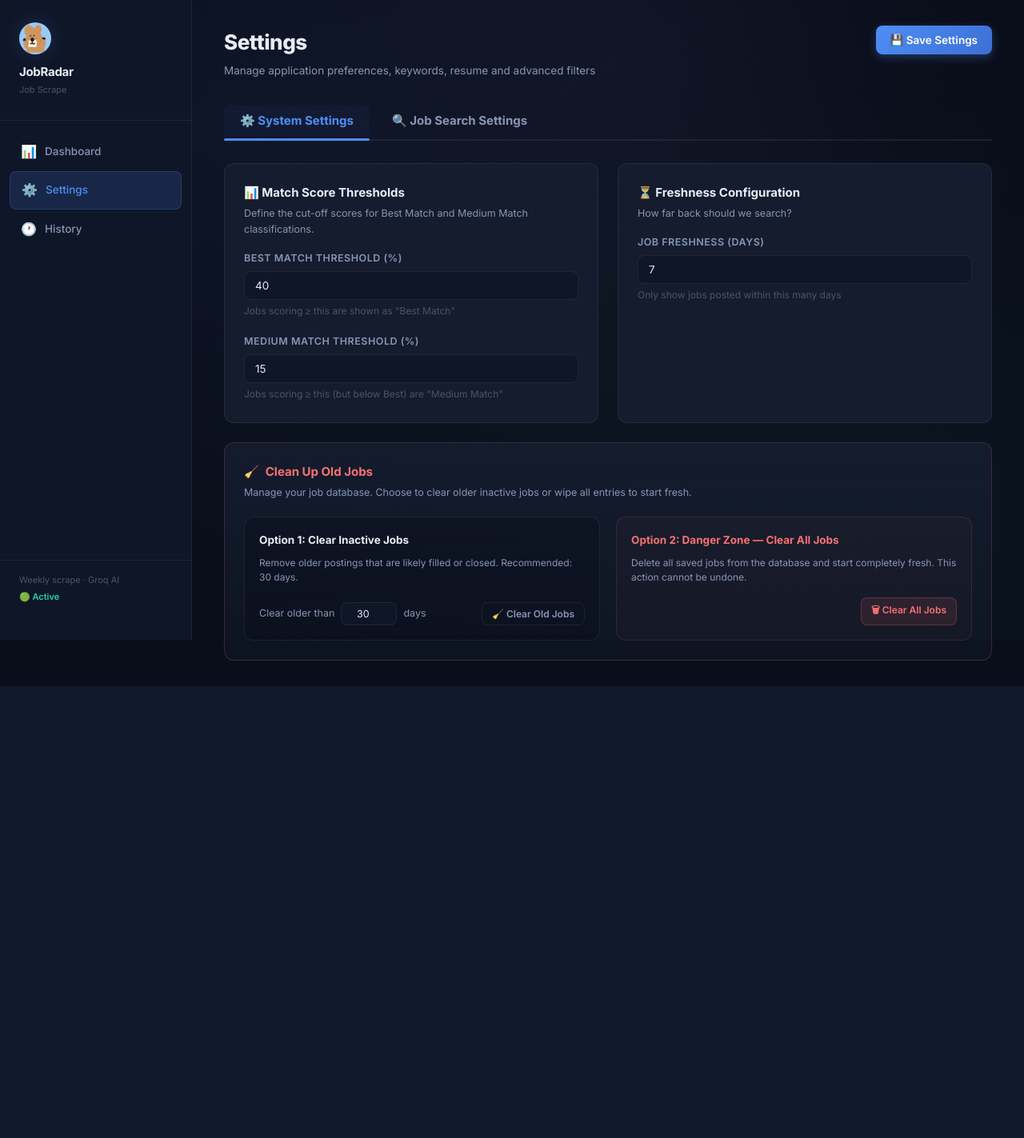
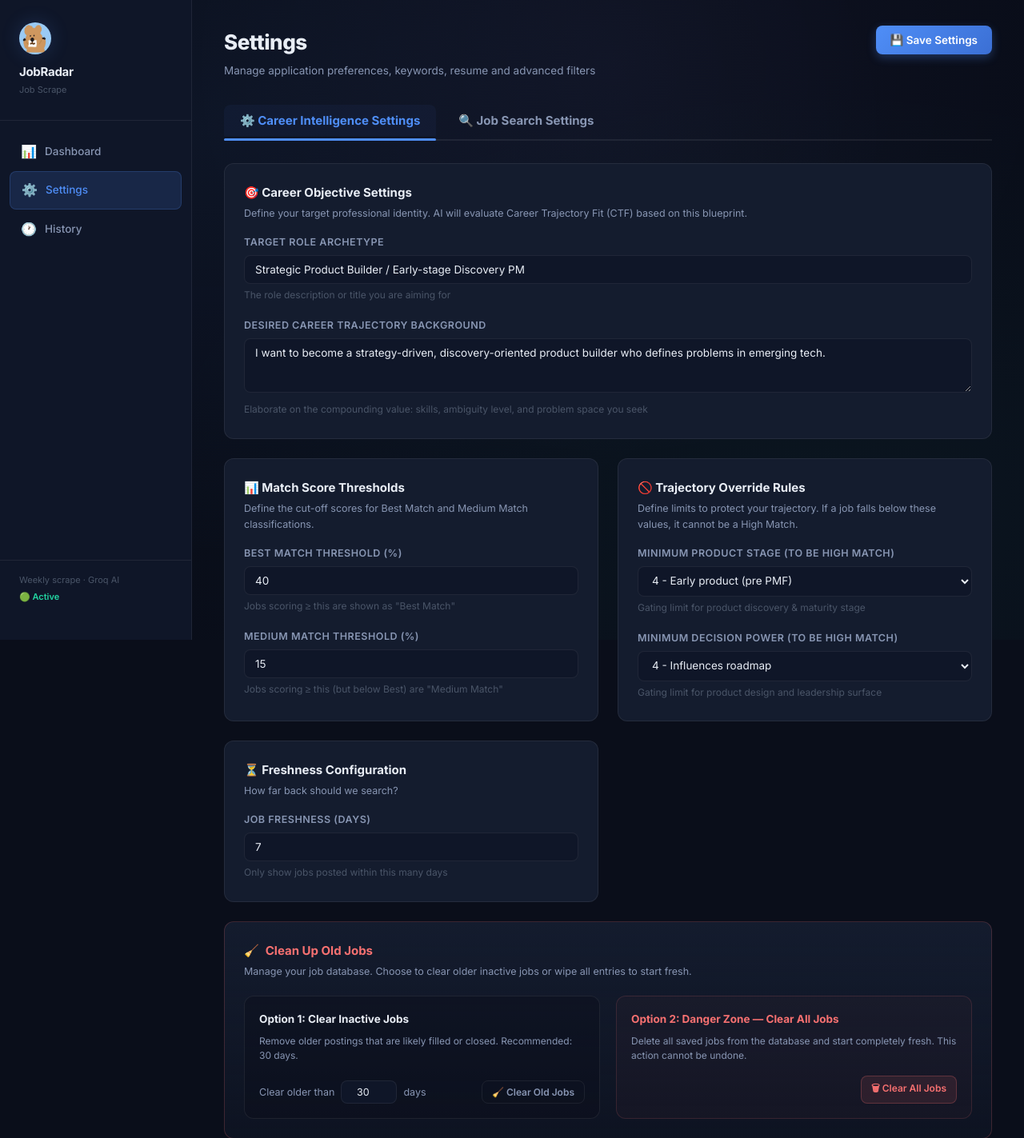
Before and after one commit to leann0101/jobradar, a Flask app: page /settings in a window 1280 px wide. Shown: the top 1423 px of the page at 80% size. Before the commit the page ends 858 px from the top, so only its background shows below. Run offline with Flask 3, Linux system fonts and the light colour scheme.

Commit message:
Feature: Semantic Career Preferences, Trajectory Fit Engine, and Quokka Brand Makeover

```diff
--- a/templates/settings.html
+++ b/templates/settings.html
@@ -71,14 +71,32 @@
 
 <!-- Navigation Tabs -->
 <div class="settings-tabs">
-  <button class="tab-btn active" onclick="switchTab('system-settings')" id="tab-btn-system">⚙️ System Settings</button>
+  <button class="tab-btn active" onclick="switchTab('system-settings')" id="tab-btn-system">⚙️ Career Intelligence Settings</button>
   <button class="tab-btn" onclick="switchTab('search-settings')" id="tab-btn-search">🔍 Job Search Settings</button>
 </div>
 
 <!-- ======================================================== -->
-<!-- TAB 1: SYSTEM SETTINGS                                    -->
+<!-- TAB 1: CAREER INTELLIGENCE & SYSTEM SETTINGS              -->
 <!-- ======================================================== -->
 <div id="system-settings-content" class="settings-tab-content" style="display: block;">
+  <!-- Career Objective Settings -->
+  <div class="settings-card" style="margin-bottom: 24px;">
+    <h3>🎯 Career Objective Settings</h3>
+    <p class="desc">Define your target professional identity. AI will evaluate Career Trajectory Fit (CTF) based on this blueprint.</p>
+
+    <div class="form-group">
+      <label class="form-label" for="target-archetype">Target Role Archetype</label>
+      <input type="text" id="target-archetype" class="form-input" value="{{ settings.career_objective.target_archetype }}" placeholder="e.g. Strategic Product Builder / Early-stage Discovery PM" />
+      <small style="font-size:12px; color:var(--text-muted);">The role description or title you are aiming for</small>
+    </div>
+
+    <div class="form-group" style="margin-bottom: 0;">
+      <label class="form-label" for="target-trajectory">Desired Career Trajectory Background</label>
+      <textarea id="target-trajectory" class="form-input" rows="3" placeholder="Explain the type of role, impact, and skills you want to compound...">{{ settings.career_objective.target_trajectory }}</textarea>
+      <small style="font-size:12px; color:var(--text-muted);">Elaborate on the compounding value: skills, ambiguity level, and problem space you seek</small>
+    </div>
+  </div>
+
   <div class="settings-grid">
     <!-- Match Score Thresholds -->
     <div class="settings-card">
@@ -98,8 +116,40 @@
       </div>
     </div>
 
+    <!-- Override Gating Rules -->
+    <div class="settings-card">
+      <h3>🚫 Trajectory Override Rules</h3>
+      <p class="desc">Define limits to protect your trajectory. If a job falls below these values, it cannot be a High Match.</p>
+
+      <div class="form-group">
+        <label class="form-label" for="min-product-stage">Minimum Product Stage (to be High Match)</label>
+        <select id="min-product-stage" class="form-input">
+          <option value="5" {% if settings.override_rules.min_product_stage == 5 %}selected{% endif %}>5 - 0→1 discovery</option>
+          <option value="4" {% if settings.override_rules.min_product_stage == 4 %}selected{% endif %}>4 - Early product (pre PMF)</option>
+          <option value="3" {% if settings.override_rules.min_product_stage == 3 %}selected{% endif %}>3 - Scaling (1→10)</option>
+          <option value="2" {% if settings.override_rules.min_product_stage == 2 %}selected{% endif %}>2 - Mature product (10→100)</option>
+          <option value="1" {% if settings.override_rules.min_product_stage == 1 %}selected{% endif %}>1 - Legacy / maintenance</option>
+        </select>
+        <small style="font-size:12px; color:var(--text-muted);">Gating limit for product discovery & maturity stage</small>
+      </div>
+
+      <div class="form-group" style="margin-bottom: 0;">
+        <label class="form-label" for="min-decision-power">Minimum Decision Power (to be High Match)</label>
+        <select id="min-decision-power" class="form-input">
+          <option value="5" {% if settings.override_rules.min_decision_power == 5 %}selected{% endif %}>5 - Defines product direction</option>
+          <option value="4" {% if settings.override_rules.min_decision_power == 4 %}selected{% endif %}>4 - Influences roadmap</option>
+          <option value="3" {% if settings.override_rules.min_decision_power == 3 %}selected{% endif %}>3 - Contributes to decisions</option>
+          <option value="2" {% if settings.override_rules.min_decision_power == 2 %}selected{% endif %}>2 - Executes roadmap</option>
+          <option value="1" {% if settings.override_rules.min_override == 1 or settings.override_rules.min_decision_power == 1 %}selected{% endif %}>1 - Pure execution</option>
+        </select>
+        <small style="font-size:12px; color:var(--text-muted);">Gating limit for product design and leadership surface</small>
+      </div>
+    </div>
+  </div>
+
+  <div class="settings-grid" style="margin-top: 24px;">
     <!-- Freshness Configuration -->
-    <div class="settings-card">
+    <div class="settings-card" style="margin-bottom: 0;">
       <h3>⏳ Freshness Configuration</h3>
       <p class="desc">How far back should we search?</p>
 
```
